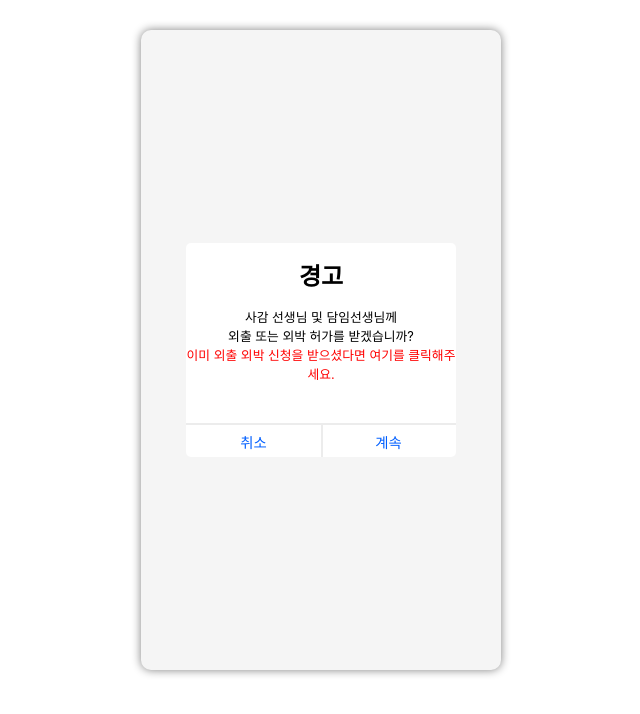
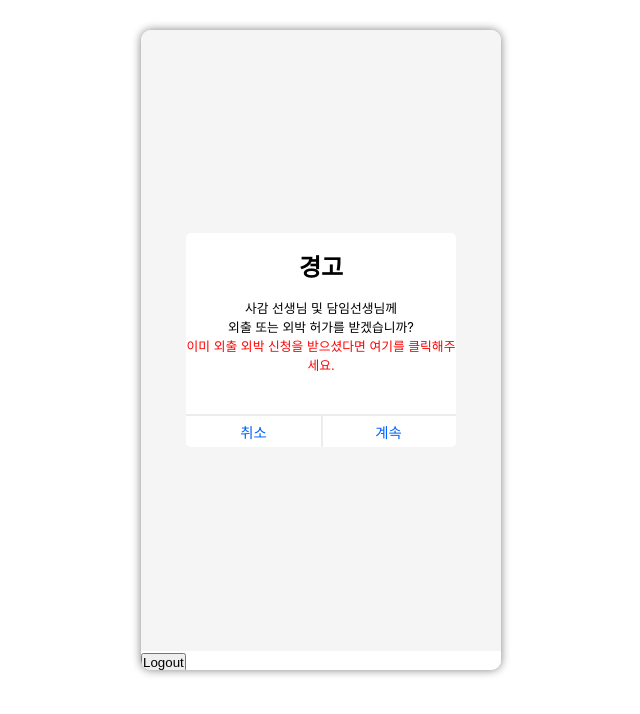
Before and after one commit to Minminjamin/counBus, a React (Create React App) app: page /dormitory in a window 1280 px wide. Shown: the top 714 px of the page, without its empty margins (319-959 px from the left). Built offline with nearby package versions, Linux system fonts and the light colour scheme; no server answers; sample sign-in values are in the browser's storage.

Commit message:
refact : LogoutLayout 컴포넌트 적용

```diff
--- a/src/components/Download/Download.scss
+++ b/src/components/Download/Download.scss
@@ -1,6 +1,6 @@
 section.downloadWrap {
   width: 100%;
-  height: 100%;
+  // height: 100%;
   display: flex;
   flex-wrap: wrap;
   justify-content: center;
--- a/src/components/LogoutLayout/LogoutLayout.scss
+++ b/src/components/LogoutLayout/LogoutLayout.scss
@@ -1,4 +1,8 @@
 .logoutLayoutWrap {
   width: 100%;
   height: 100%;
+
+  .childrenWrap {
+    height: 97%;
+  }
 }
--- a/src/components/LogoutLayout/LogoutLayout.tsx
+++ b/src/components/LogoutLayout/LogoutLayout.tsx
@@ -16,7 +16,7 @@ const LogoutLayout = ({ children }: { children: ReactNode }) => {
 
   return (
     <div className="logoutLayoutWrap">
-      {children}
+      <div className="childrenWrap">{children}</div>
       <button onClick={onHandleClickLogout}>Logout</button>
     </div>
   );
--- a/src/pages/Dormitory/Dormitory.scss
+++ b/src/pages/Dormitory/Dormitory.scss
@@ -1,8 +1,3 @@
-.dormitoryWrap {
-  width: 100%;
-  height: 100%;
-
-  .alreadyApplied {
-    color: red;
-  }
+.alreadyApplied {
+  color: red;
 }
--- a/src/pages/Dormitory/Dormitory.tsx
+++ b/src/pages/Dormitory/Dormitory.tsx
@@ -9,6 +9,7 @@ import { useSelector, useDispatch } from "react-redux";
 import { isAllow } from "../../redux/isAllowSlice/isAllowSlice";
 import { isApplicate } from "../../redux/isApplicateSlice/isApplicateSlice";
 import { ReduxState } from "../../redux/store";
+import LogoutLayout from "../../components/LogoutLayout/LogoutLayout";
 
 const Dormitory = () => {
   const dispatch = useDispatch();
@@ -50,7 +51,8 @@ const Dormitory = () => {
   };
 
   return (
-    <div className="dormitoryWrap">
+    <LogoutLayout>
+      {/* <div className="dormitoryWrap"> */}
       {!isAllowState ? (
         <Warning>
           <span>사감 선생님 및 담임선생님께</span>
@@ -64,7 +66,8 @@ const Dormitory = () => {
       ) : (
         <ApplicationForm />
       )}
-    </div>
+      {/* </div> */}
+    </LogoutLayout>
   );
 };
 
--- a/src/pages/Manage/Manage.tsx
+++ b/src/pages/Manage/Manage.tsx
@@ -3,6 +3,7 @@ import { collection, getDocs } from "firebase/firestore";
 import React, { useEffect, useState } from "react";
 import { useNavigate } from "react-router-dom";
 import Download from "../../components/Download/Download";
+import LogoutLayout from "../../components/LogoutLayout/LogoutLayout";
 import StudentsOutList from "../../components/StudentsOutList/StudentsOutList";
 import { firestore } from "../../libs/Firebase";
 import "./Manage.scss";
@@ -37,9 +38,9 @@ const Manage = () => {
   }, []);
 
   return (
-    <div className="managewrap">
+    <LogoutLayout>
       {!isDown ? <StudentsOutList setIsDown={setIsDown} /> : <Download />}
-    </div>
+    </LogoutLayout>
   );
 };
 
```
